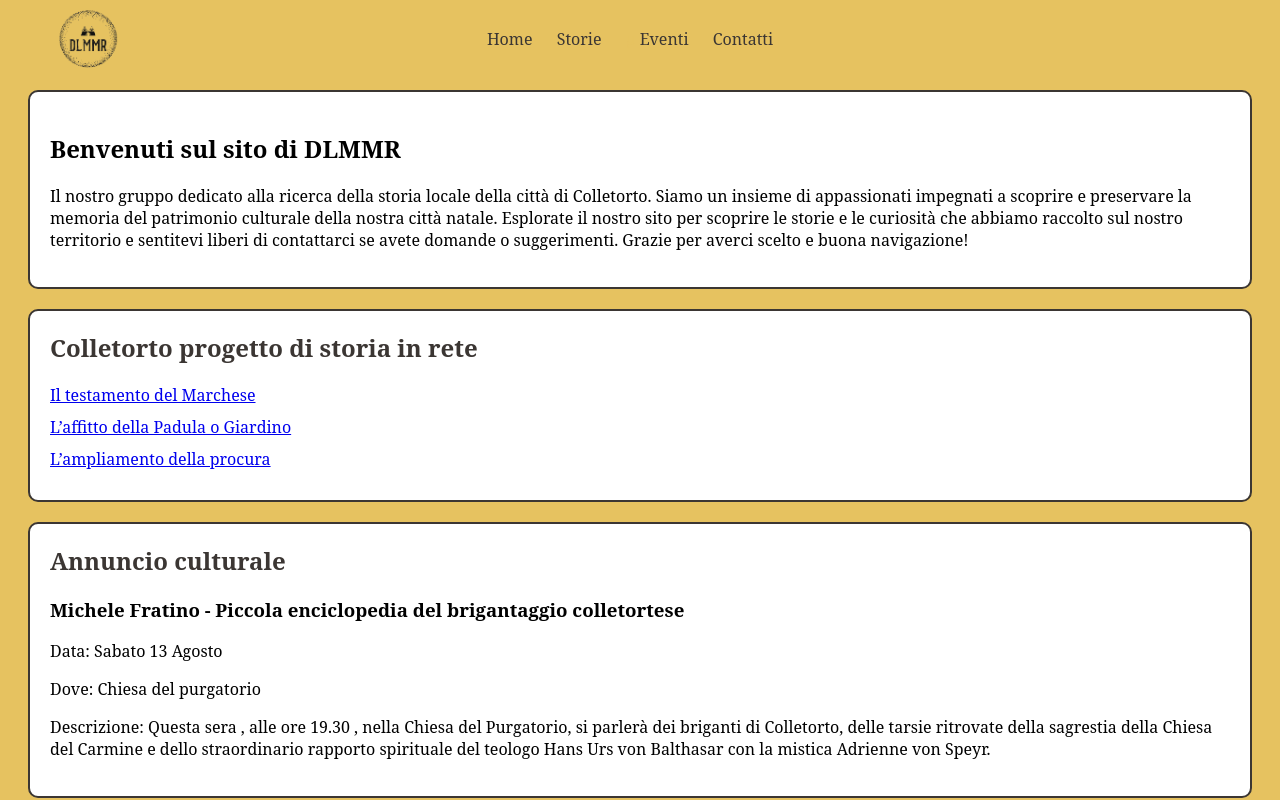
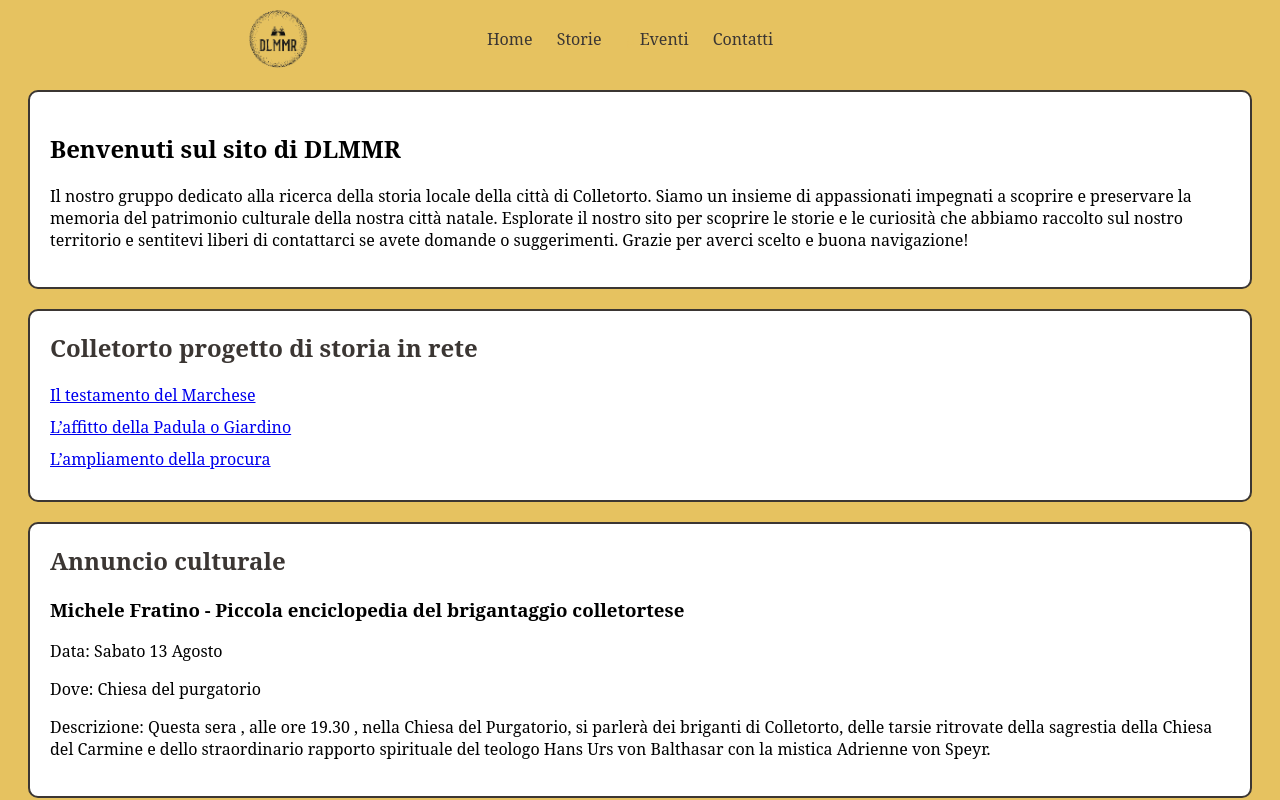
Before and after one commit to iluxu/DLMMR, a plain HTML site: page index.html in a window 1280 px wide. Shown: the top 800 px of the page. Drawn offline with Linux system fonts and the light colour scheme.

Commit message:
Update style.css

```diff
--- a/style.css
+++ b/style.css
@@ -24,7 +24,7 @@ header h1 {
 header img {
   position: absolute;
   top: 50%;
-  left: 10%;
+  left: 25%;
   transform: translate(-100%, -50%);
   max-height: 80px;
 }
```
